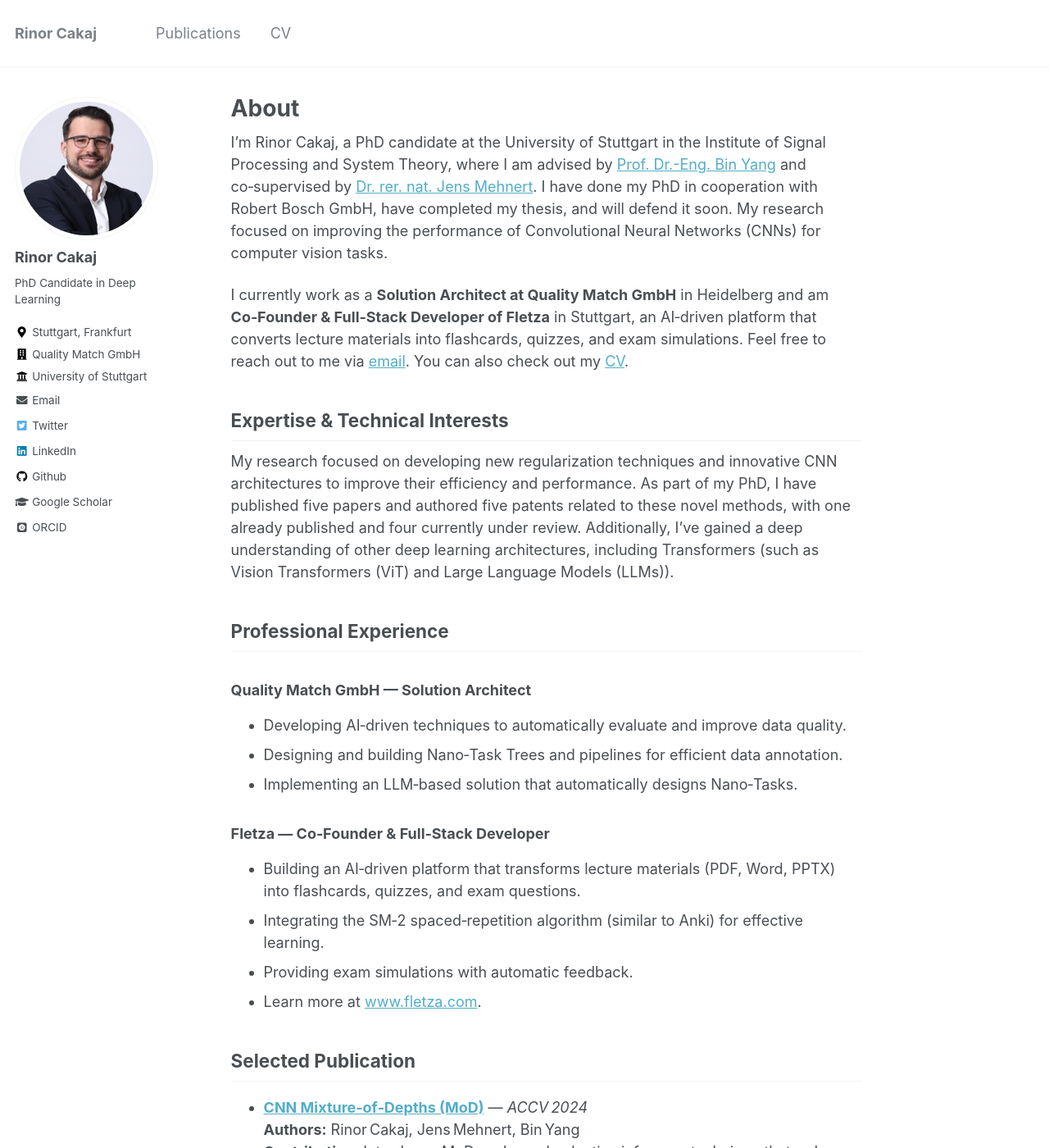
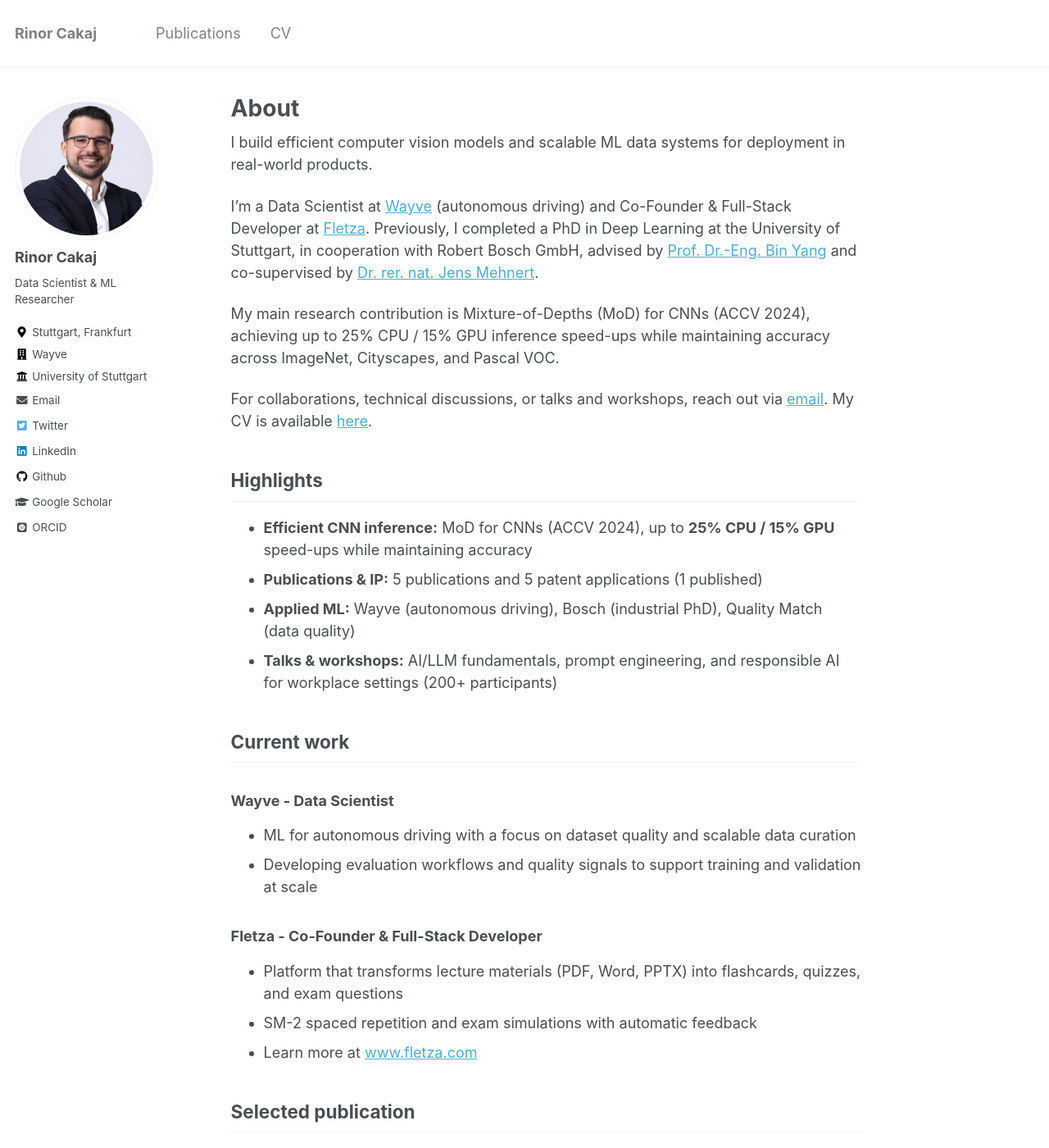
Before and after one commit to rinorcakaj/rinorcakaj.github.io, a Jekyll site: the page built from _pages/about.md, in a window 1280 px wide and 1400 px high. Shown: the whole window at 82% size. Built offline with Jekyll 4.4.1, drawn with Linux system fonts in a browser that asks for light colours; some web fonts are replaced; some of the changed text lies outside the part shown.

Commit message:
Update 02.01.2026

```diff
--- a/_config.yml
+++ b/_config.yml
@@ -10,7 +10,7 @@ locale                   : "en-US"
 title                    : "Rinor Cakaj"
 title_separator          : "-"
 name                     : &name "Rinor Cakaj"
-description              : &description "PhD Candidate"
+description              : &description "Computer Vision / Deep Learning Engineer (PhD)"
 url                      : https://rinorcakaj.github.io # the base hostname & protocol for your site e.g. "https://mmistakes.github.io"
 baseurl                  : "" # the subpath of your site, e.g. "/blog"
 repository               : "rinorcakaj.github.io"
@@ -82,9 +82,9 @@ analytics:
 author:
   name             : "Rinor Cakaj"
   avatar           : "A05A0300_ab.JPG"
-  bio              : "PhD Candidate in Deep Learning"
+  bio              : "Data Scientist & ML Researcher"
   location         : "Stuttgart, Frankfurt"
-  employer         : "Quality Match GmbH"
+  employer         : "Wayve"
   university       : "University of Stuttgart"
   pubmed           :
   googlescholar    : "https://scholar.google.de/citations?hl=en&user=EmjN1V4AAAAJ"
@@ -268,7 +268,7 @@ sass:
 permalink: /:categories/:title/
 # paginate: 5 # amount of posts to show
 # paginate_path: /page:num/
-timezone: America/Los_Angeles # http://en.wikipedia.org/wiki/List_of_tz_database_time_zones
+timezone: Europe/Berlin # http://en.wikipedia.org/wiki/List_of_tz_database_time_zones
 
 
 # Plugins
--- a/_includes/head/custom.html
+++ b/_includes/head/custom.html
@@ -1,6 +1,19 @@
 {% include base_path %}
 
 <!-- start custom head snippets -->
+
+<!-- Font Awesome (fixes the "boxes" instead of icons) -->
+<link rel="stylesheet" href="https://cdnjs.cloudflare.com/ajax/libs/font-awesome/5.15.4/css/all.min.css" referrerpolicy="no-referrer" />
+
+<!-- Talks metrics styling (keep it global, not inline per page) -->
+<style>
+  .talks-metrics{display:flex;justify-content:space-between;gap:2.5rem;flex-wrap:wrap;margin:1.25rem 0 0.5rem 0;}
+  .talks-metrics .metric{flex:1 1 180px;text-align:center;}
+  .talks-metrics i{font-size:1.6rem;display:block;margin-bottom:0.35rem;}
+  .talks-metrics .value{font-size:2.2rem;font-weight:700;line-height:1.0;}
+  .talks-metrics .label{font-size:0.95rem;opacity:0.8;margin-top:0.25rem;}
+</style>
+
 
 <link rel="apple-touch-icon" sizes="57x57" href="{{ base_path }}/images/apple-touch-icon-57x57.png?v=M44lzPylqQ">
 <link rel="apple-touch-icon" sizes="60x60" href="{{ base_path }}/images/apple-touch-icon-60x60.png?v=M44lzPylqQ">
--- a/_pages/about.md
+++ b/_pages/about.md
@@ -8,70 +8,76 @@ redirect_from:
   - /about.html
 ---
 
-I'm Rinor Cakaj, a PhD candidate at the University of Stuttgart in the Institute of Signal Processing and System Theory, where I am advised by [Prof. Dr.-Eng. Bin Yang](https://www.iss.uni-stuttgart.de/institut/team/Yang-00004/) and co‑supervised by [Dr. rer. nat. Jens Mehnert](https://www.linkedin.com/in/drjensmehnert/). I have done my PhD in cooperation with Robert Bosch GmbH, have completed my thesis, and will defend it soon. My research focused on improving the performance of Convolutional Neural Networks (CNNs) for computer vision tasks.
+I build efficient computer vision models and scalable ML data systems for deployment in real-world products.
 
-I currently work as a **Solution Architect at Quality Match GmbH** in Heidelberg and am **Co‑Founder & Full‑Stack Developer of Fletza** in Stuttgart, an AI‑driven platform that converts lecture materials into flashcards, quizzes, and exam simulations. Feel free to reach out to me via [email](mailto:cakajrinor@gmail.com). You can also check out my [CV](/cv/).
+I’m a Data Scientist at [Wayve](https://wayve.ai/) (autonomous driving) and Co-Founder & Full-Stack Developer at [Fletza](https://www.fletza.com/). Previously, I completed a PhD in Deep Learning at the University of Stuttgart, in cooperation with Robert Bosch GmbH, advised by [Prof. Dr.-Eng. Bin Yang](https://www.iss.uni-stuttgart.de/institut/team/Yang-00004/) and co-supervised by [Dr. rer. nat. Jens Mehnert](https://www.linkedin.com/in/drjensmehnert/).
 
-## Expertise & Technical Interests
+My main research contribution is Mixture-of-Depths (MoD) for CNNs (ACCV 2024), achieving up to 25% CPU / 15% GPU inference speed-ups while maintaining accuracy across ImageNet, Cityscapes, and Pascal VOC.
 
-My research focused on developing new regularization techniques and innovative CNN architectures to improve their efficiency and performance. As part of my PhD, I have published five papers and authored five patents related to these novel methods, with one already published and four currently under review. Additionally, I’ve gained a deep understanding of other deep learning architectures, including Transformers (such as Vision Transformers (ViT) and Large Language Models (LLMs)).
+For collaborations, technical discussions, or talks and workshops, reach out via [email](mailto:cakajrinor@gmail.com). My CV is available [here](/cv/).
 
-## Professional Experience
+## Highlights
+- **Efficient CNN inference:** MoD for CNNs (ACCV 2024), up to **25% CPU / 15% GPU** speed-ups while maintaining accuracy
+- **Publications & IP:** 5 publications and 5 patent applications (1 published)
+- **Applied ML:** Wayve (autonomous driving), Bosch (industrial PhD), Quality Match (data quality)
+- **Talks & workshops:** AI/LLM fundamentals, prompt engineering, and responsible AI for workplace settings (200+ participants)
 
-### Quality Match GmbH — Solution Architect
+## Current work
 
-* Developing AI‑driven techniques to automatically evaluate and improve data quality.
-* Designing and building Nano‑Task Trees and pipelines for efficient data annotation.
-* Implementing an LLM‑based solution that automatically designs Nano‑Tasks.
+### Wayve - Data Scientist
+- ML for autonomous driving with a focus on dataset quality and scalable data curation
+- Developing evaluation workflows and quality signals to support training and validation at scale
 
-### Fletza — Co‑Founder & Full‑Stack Developer
+### Fletza - Co-Founder & Full-Stack Developer
+- Platform that transforms lecture materials (PDF, Word, PPTX) into flashcards, quizzes, and exam questions
+- SM-2 spaced repetition and exam simulations with automatic feedback
+- Learn more at [www.fletza.com](https://www.fletza.com)
 
-* Building an AI‑driven platform that transforms lecture materials (PDF, Word, PPTX) into flashcards, quizzes, and exam questions.
-* Integrating the SM‑2 spaced‑repetition algorithm (similar to Anki) for effective learning.
-* Providing exam simulations with automatic feedback.
-* Learn more at [www.fletza.com](https://www.fletza.com).
-
-
-## Selected Publication
-
-- **[CNN Mixture‑of‑Depths (MoD)](/publication/2024-10-01-mod)** — *ACCV 2024*
-  **Authors:** Rinor Cakaj, Jens Mehnert, Bin Yang
-  **Contribution:** Introduces MoD, a channel‑selective inference technique that reduces compute while preserving accuracy.
-  **Impact**
-  - *ImageNet:* ResNet75‑MoD matches ResNet50 with **25 % CPU / 15 % GPU speed‑up**; ResNet86‑MoD ↑ **0.45 % accuracy** with **6 % CPU / 5 % GPU speed‑up**
-  - *Cityscapes:* FCN‑ResNet86‑MoD ↑ **0.95 % mIoU** at similar cost
-  - *Pascal VOC:* Faster‑RCNN‑ResNet86‑MoD ↑ **0.37 % mAP** (+0.4 % AP50) with **10 % CPU speed‑up**
-
-  [ArXiv](https://arxiv.org/abs/2409.17016)
+## Selected publication
+- [Mixture-of-Depths (MoD) for CNNs](/publication/2024-10-01-mod) - ACCV 2024 ([ArXiv](https://arxiv.org/abs/2409.17016))
+  **Authors**: Rinor Cakaj, Jens Mehnert, Bin Yang
+  **Contribution**: Channel-selective inference for CNNs to reduce compute while preserving accuracy.
+  **Selected results**:
+  - ImageNet: ResNet75-MoD matches ResNet50 with 25% CPU / 15% GPU speed-up; ResNet86-MoD +0.45% accuracy with 6% CPU / 5% GPU speed-up
+  - Cityscapes: FCN-ResNet86-MoD +0.95% mIoU at similar cost
+  - Pascal VOC: Faster-RCNN-ResNet86-MoD +0.37% mAP (+0.4% AP50) with 10% CPU speed-up
 
 ## Talks & Workshops
 
-* **AI Officer Course, Stuttgart - Speaker (20 May 2025):** One‑day curriculum on Generative AI, Machine Learning, and Deep Learning (same as Hamburg session).
-* **AI Governance Workshop, Erlangen - Technical Advisor (13 May 2025):** Guidance on integrating LLMs in workplace environments; covered model limitations, data usage, and monitoring.
-* **AI Officer Course, Hamburg - Speaker (10 Apr 2025):** Introduced Generative AI, detailed GPT architecture/training, and presented RAG and RLHF techniques.
+<div class="talks-metrics">
+  <div class="metric">
+    <i class="fas fa-bullhorn"></i>
+    <div class="value">2+</div>
+    <div class="label">Years as Speaker</div>
+  </div>
+  <div class="metric">
+    <i class="fas fa-users"></i>
+    <div class="value">200+</div>
+    <div class="label">Participants Trained</div>
+  </div>
+  <div class="metric">
+    <i class="far fa-calendar-check"></i>
+    <div class="value">11+</div>
+    <div class="label">Sessions Delivered</div>
+  </div>
+</div>
+
+**Topics I cover**
+- AI and LLM fundamentals for workplace settings (capabilities, limitations, risks)
+- Prompt engineering in practice (structure, iteration, verification)
+- Responsible AI use: data usage, monitoring, and governance implications
+- Scenario-based exercises for critical evaluation of AI outputs
+
+## Previous experience
+- **Quality Match GmbH - Solution Architect:** AI-driven data quality methods, Nano-Task Trees for annotation, LLM-based nano-task design
+- **Robert Bosch GmbH - Industrial PhD (Deep Learning):** PhD in cooperation with Bosch; patents related to methods developed during the PhD
+- **KPMG - Working Student (CIO Consulting - Digital Strategy)**
+- **Segura & Jesberger GmbH - Working Student (Family Office)**
 
 ## Background
+- **M.Sc. Mathematics (interdisciplinary Informatics), TU Darmstadt**
+- **B.Sc. Mathematics with Economics (bilingual), TU Darmstadt**
 
-Before starting my PhD, I completed a master’s degree in Mathematics interdisciplinary Informatics and a bachelor’s degree in Business Mathematics at the Technical University of Darmstadt. I also gained work experience as a working student in CIO Consulting - Digital Strategy at KPMG and as a mathematician in a multi family office at Segura & Jesberger GmbH.
-
-## Personal Projects
-
-### Stock Index Trend Prediction Tool
-
-In addition to my academic research, I’ve been working on a personal project to predict stock index trends using deep learning. I developed an end-to-end pipeline, starting with automatic data collection through web scraping and adding a plausibility check for data integrity. The data is processed using rolling statistics and data augmentation techniques to enhance robustness, followed by splitting it into training, validation, and test sets.
-
-The deep learning model uses multi-scale convolutions to capture diverse patterns and BiLSTM layers to handle temporal dependencies. Implemented in Python and PyTorch, this project allowed me to gain practical experience with various tools and libraries, categorized as follows:
-
-* **Development Environment**: JupyterLab, VS Code, Anaconda
-* **Data Processing and Visualization**: Pandas, NumPy, Plotly, Matplotlib, Scipy
-* **Automation and Testing**: Selenium, Pytest, Optuna
-* **Model Tracking and Deployment**: Weights & Biases, TensorBoard, Docker, Git
-* **Documentation**: Sphinx
-
-### Electronic Access Control System
-
-For my local swimming club, I developed an electronic access control system using a Raspberry Pi 4 and Python. The system features a GUI, an RFID reader with cards, and a touch display, providing an efficient way for members to access the club.
-
-### Early App Development
-
-During my school years, I created simple Android and iOS apps, such as a calculator and a game called "Bouncing Ball," where the goal was to keep the ball in the air. The apps were implemented in Java for Android and Swift for iOS. These early projects sparked my interest in software development and problem-solving.
+## Personal projects (selected)
+- **Stock Index Trend Prediction:** end-to-end pipeline in Python/PyTorch (data collection, validation, training, evaluation)
+- **Electronic Access Control System:** Raspberry Pi + RFID-based access control with GUI for a local swimming club
```
Also changed, not shown: 1 other file.
